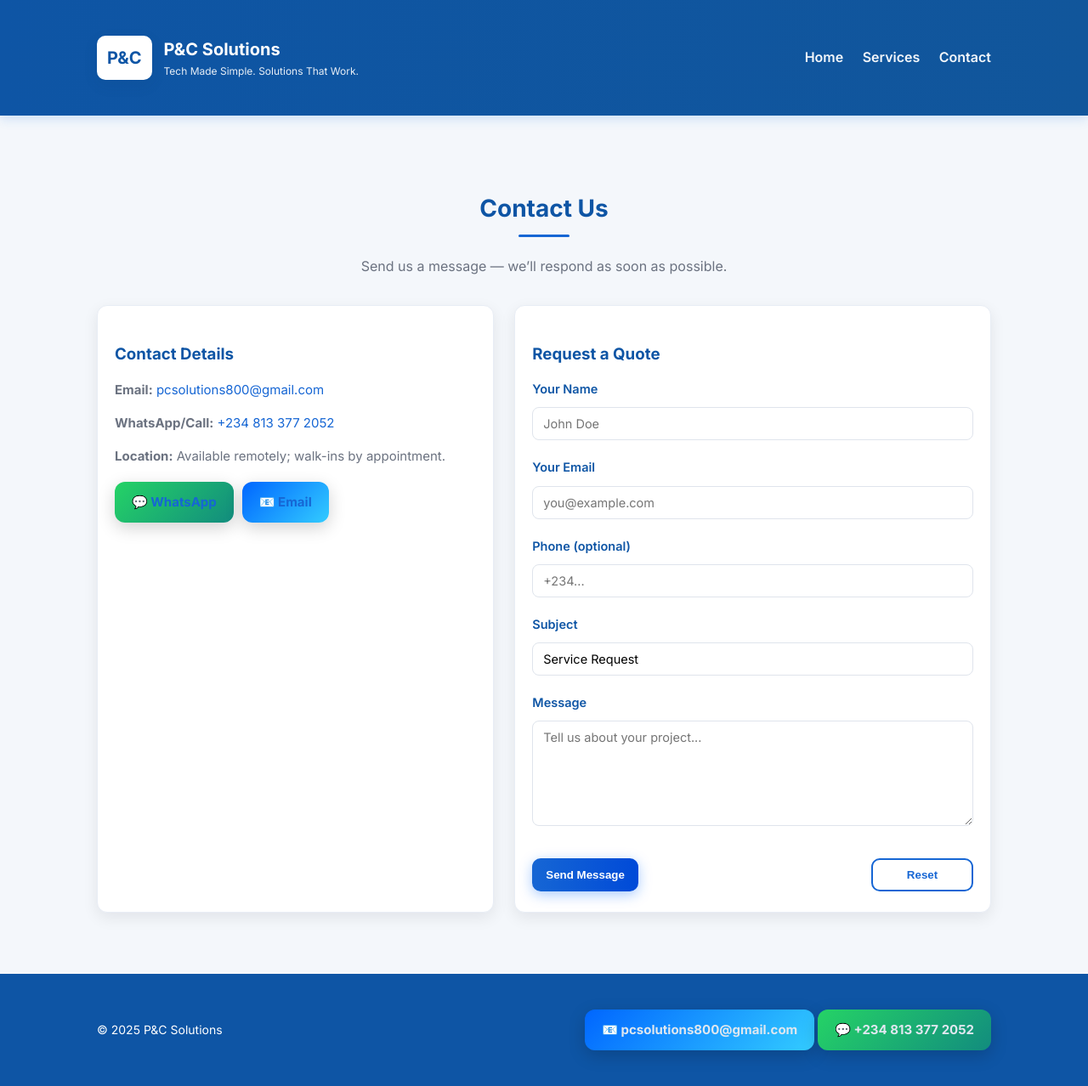
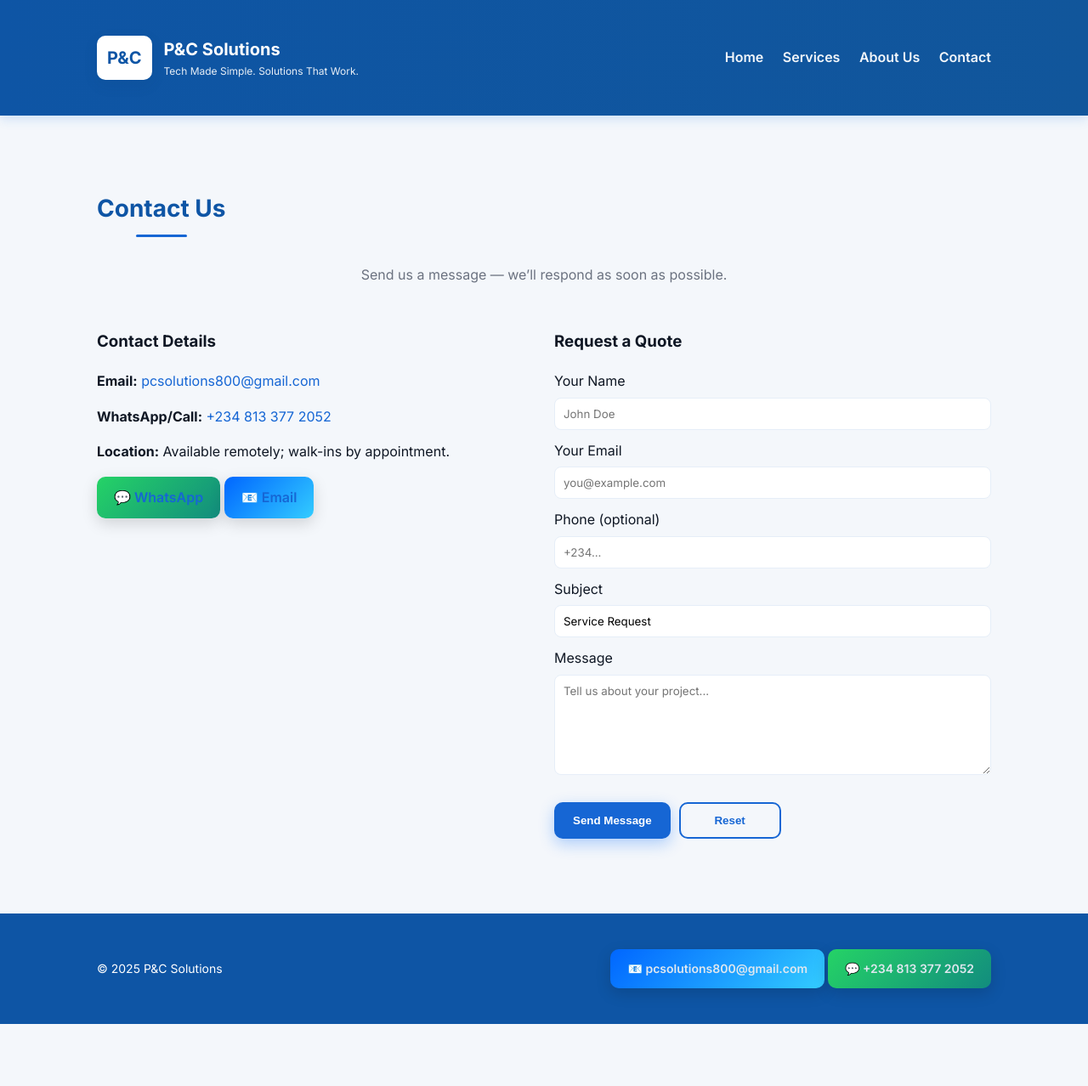
Before and after one commit to Presh211a/p_and_c_solutions_flask, a Flask app: page /contact in a window 1280 px wide. Shown: the whole page at 85% size. After the commit the page ends 1205 px from the top, so only its background shows below. Run offline with Flask 3, Linux system fonts and the light colour scheme.

Commit message:
Add About Us page and switch contact form to Formspree

```diff
--- a/app.py
+++ b/app.py
@@ -137,10 +137,13 @@ Message:
 
     return render_template("contact.html", site_name="P&C Solutions", contact_email=CONTACT_EMAIL)
 
+@app.route('/about')
+def about():
+    return render_template('about.html', site_name="P&C Solutions", contact_email="pcsolutions800@gmail.com")
+
+
 # ============================
 # Run app
 # ============================
 if __name__ == "__main__":
-    import os
-    port = int(os.environ.get("PORT", 5000))
-    app.run(host="0.0.0.0", port=port, debug=True)
+    app.run(debug=True)
--- a/templates/base.html
+++ b/templates/base.html
@@ -27,6 +27,7 @@
         <nav class="main-nav">
           <a href="{{ url_for('home') }}">Home</a>
           <a href="{{ url_for('services') }}">Services</a>
+          <a href="{{ url_for('about') }}">About Us</a>
           <a href="{{ url_for('contact') }}">Contact</a>
         </nav>
       </div>
--- a/templates/contact.html
+++ b/templates/contact.html
@@ -27,7 +27,8 @@
     <!-- Contact Form -->
     <div class="contact-form card">
       <h3>Request a Quote</h3>
-      <form method="post" action="{{ url_for('contact') }}">
+      <!-- Formspree Form -->
+      <form id="contact-form" method="POST" action="https://formspree.io/f/xvgdplvg">
         <label for="name">Your Name</label>
         <input id="name" name="name" placeholder="John Doe" required>
 
@@ -44,210 +45,56 @@
         <textarea id="message" name="message" rows="6" placeholder="Tell us about your project..." required></textarea>
 
         <div class="form-actions">
-          <button type="submit" class="btn primary">Send Message</button>
+          <button type="submit" class="btn primary" id="submit-btn">Send Message</button>
           <button type="reset" class="btn outline">Reset</button>
         </div>
+
+        <!-- Success & Error Messages -->
+        <div id="form-messages" style="margin-top: 16px; font-weight: 600;"></div>
       </form>
     </div>
   </div>
 </section>
 
-<style>
-/* ===========================
-   CONTACT PAGE STYLES
-   =========================== */
-.contact-page {
-  margin-top: 40px;
-  animation: fadeIn 0.5s ease-in-out;
-}
+<script>
+  const form = document.getElementById('contact-form');
+  const formMessages = document.getElementById('form-messages');
+  const submitBtn = document.getElementById('submit-btn');
 
-/* Centered Header */
-.contact-header {
-  text-align: center;
-  margin-bottom: 32px;
-}
+  form.addEventListener('submit', async function(event) {
+    event.preventDefault();
 
-.section-title {
-  font-size: 28px;
-  color: var(--dark);
-  margin-bottom: 6px;
-}
+    // Disable button and show sending text
+    submitBtn.disabled = true;
+    const originalText = submitBtn.textContent;
+    submitBtn.textContent = 'Sending...';
 
-.section-subtitle {
-  font-size: 16px;
-  color: var(--muted);
-}
+    const data = new FormData(form);
+    try {
+      const response = await fetch(form.action, {
+        method: form.method,
+        body: data,
+        headers: { 'Accept': 'application/json' }
+      });
 
-/* Contact Grid */
-.contact-grid {
-  display: grid;
-  grid-template-columns: 1fr 1.2fr;
-  gap: 24px;
-}
+      if (response.ok) {
+        formMessages.style.color = 'green';
+        formMessages.textContent = "✅ Thank you! Your message has been sent.";
+        form.reset();
+      } else {
+        const result = await response.json();
+        formMessages.style.color = 'red';
+        formMessages.textContent = result.errors ? result.errors.map(e => e.message).join(", ") : "❌ Oops! Something went wrong.";
+      }
+    } catch (error) {
+      formMessages.style.color = 'red';
+      formMessages.textContent = "❌ Oops! Could not send message. Please try again later.";
+    }
 
-.card {
-  background: var(--card);
-  border-radius: 12px;
-  box-shadow: 0 6px 18px rgba(2, 6, 23, 0.08);
-  padding: 24px 20px;
-  border: 1px solid #e8edf5;
-  transition: all 0.3s ease;
-}
-
-.card:hover {
-  transform: translateY(-3px);
-  box-shadow: 0 10px 28px rgba(2, 6, 23, 0.12);
-  border-color: var(--blue);
-}
-
-/* Contact Info */
-.contact-info h3 {
-  margin-bottom: 12px;
-  color: var(--dark);
-}
-
-.contact-info p {
-  margin-bottom: 10px;
-  color: var(--muted);
-  font-size: 15px;
-}
-
-.contact-info a {
-  color: var(--blue);
-  text-decoration: none;
-}
-
-.contact-info a:hover {
-  text-decoration: underline;
-}
-
-/* Quick Contact Buttons */
-.social-links {
-  margin-top: 18px;
-  display: flex;
-  flex-wrap: wrap;
-  gap: 10px;
-}
-
-/* Social Buttons */
-.social-btn {
-  padding: 12px 20px;
-  border-radius: 12px;
-  font-size: 15px;
-  font-weight: 700;
-  text-decoration: none;
-  box-shadow: 0 6px 20px rgba(0, 0, 0, 0.18);
-  transition: all 0.3s ease, transform 0.2s ease;
-  display: inline-flex;
-  align-items: center;
-  gap: 6px;
-  color: #fff;
-}
-
-.social-btn.whatsapp {
-  background: linear-gradient(135deg, #25D366, #128C7E);
-}
-
-.social-btn.email {
-  background: linear-gradient(135deg, #0066FF, #33CCFF);
-}
-
-.social-btn:hover {
-  transform: translateY(-3px) scale(1.05);
-  box-shadow: 0 8px 28px rgba(0, 0, 0, 0.25);
-}
-
-/* Form Styling */
-.contact-form h3 {
-  margin-bottom: 14px;
-  color: var(--dark);
-}
-
-form label {
-  display: block;
-  margin: 8px 0 4px;
-  font-weight: 600;
-  color: var(--dark);
-  font-size: 14.5px;
-}
-
-form input,
-form textarea {
-  width: 100%;
-  padding: 10px 12px;
-  border: 1.6px solid #dfe4ec;
-  border-radius: 8px;
-  outline: none;
-  font-size: 14.5px;
-  transition: border 0.3s ease, box-shadow 0.3s ease;
-}
-
-form input:focus,
-form textarea:focus {
-  border-color: var(--blue);
-  box-shadow: 0 0 0 3px rgba(11, 110, 253, 0.15);
-}
-
-.form-actions {
-  display: flex;
-  justify-content: space-between;
-  margin-top: 18px;
-  gap: 10px;
-}
-
-.btn.primary {
-  background: linear-gradient(90deg, var(--blue), #004ad8);
-  color: #fff;
-  border: none;
-  border-radius: 10px;
-  font-weight: 700;
-  padding: 10px 16px;
-  box-shadow: 0 4px 15px rgba(11, 110, 253, 0.35);
-  transition: all 0.3s ease;
-}
-
-.btn.primary:hover {
-  transform: translateY(-3px);
-  box-shadow: 0 6px 22px rgba(11, 110, 253, 0.45);
-}
-
-.btn.outline {
-  border: 2px solid var(--blue);
-  color: var(--blue);
-  background: transparent;
-  border-radius: 10px;
-  font-weight: 700;
-  padding: 10px 16px;
-  transition: all 0.3s ease;
-}
-
-.btn.outline:hover {
-  background: var(--blue);
-  color: #fff;
-  transform: translateY(-3px);
-  box-shadow: 0 6px 18px rgba(11, 110, 253, 0.3);
-}
-
-/* Responsive Layout */
-@media (max-width: 800px) {
-  .contact-grid {
-    grid-template-columns: 1fr;
-  }
-
-  .form-actions {
-    flex-direction: column;
-  }
-
-  .form-actions button {
-    width: 100%;
-  }
-}
-
-/* Fade-in animation */
-@keyframes fadeIn {
-  from { opacity: 0; transform: translateY(10px); }
-  to { opacity: 1; transform: translateY(0); }
-}
-</style>
+    // Re-enable button and restore text
+    submitBtn.disabled = false;
+    submitBtn.textContent = originalText;
+  });
+</script>
 
 {% endblock %}
```
Also changed, not shown: templates/about.html (added, +71 -0 lines).
